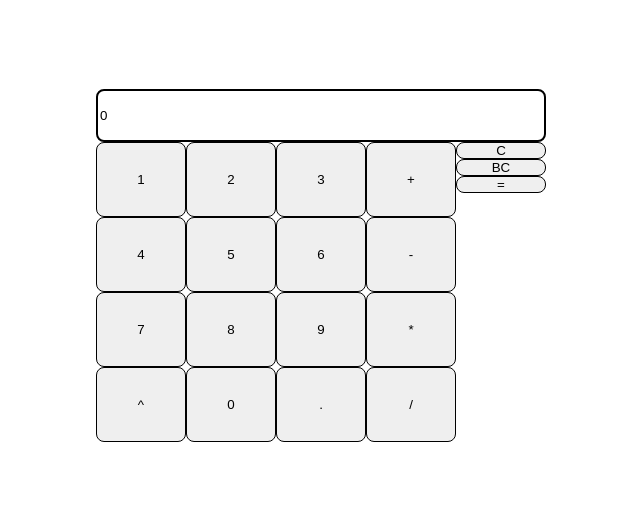
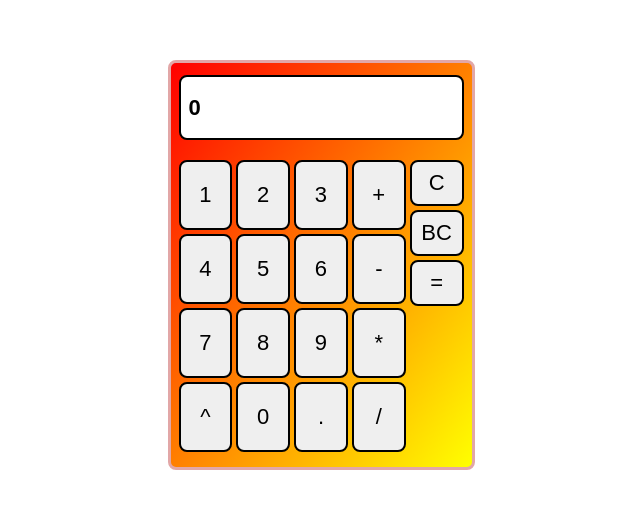
Before and after one commit to OdearOgy/gitTest, a plain HTML site: page index.html in a window 1280 px wide. Shown: the part 135-644 px from the top of the page, without its empty margins (319-959 px from the left). Drawn offline with Linux system fonts and the light colour scheme.

Commit message:
Update calc's style

```diff
--- a/styles.css
+++ b/styles.css
@@ -1,3 +1,9 @@
+  /*
+
+  will update this later
+
+  */
+
 html, body {
   display: flex;
   justify-content: center;
@@ -10,11 +16,17 @@ html, body {
 .main {
   display: flex;
   flex-direction: column;
-  width: 450px;
+  width: 301px;
+  border: 3px solid #e2a7a7;
+  border-radius: 8px;
+  background-color: pink;
+  background: linear-gradient(to bottom right, red, yellow);
 }
 
 .keypad {
   display: flex;
+  padding: 3px;
+  margin: 3px 3px 10px 3px;
 }
 
 .numpad {
@@ -33,7 +45,6 @@ html, body {
 .opera .button-group {
   display: flex;
   flex-direction: column;
-  /*flex-wrap: wrap;*/
   justify-content: space-between;
 }
 
@@ -41,22 +52,27 @@ html, body {
   display: flex;
   justify-content: center;
   align-items: center;
-  height: 75px;
-  border: 1px solid black;
+  height: 70px;
+  border: 2px solid black;
   border-radius: 8px;
-  padding: 0px;
-  margin: 0px;
+  padding: 8px;
+  margin: 2px;
   flex: 1;
+  font-weight: 500;
+  font-size: 22px;
 }
 
 .button-group .long-button {
-  height: 150px;
+  /*height: 150px;*/
 }
 
 .text {
   width: auto;
   height: 45px;
+  font-weight: 550;
+  font-size: 22px;
   border-radius: 8px;
   border: 2px solid black;
-  padding: 2px;
+  padding: 8px;
+  margin: 12px 8px 12px 8px;
 }
```
